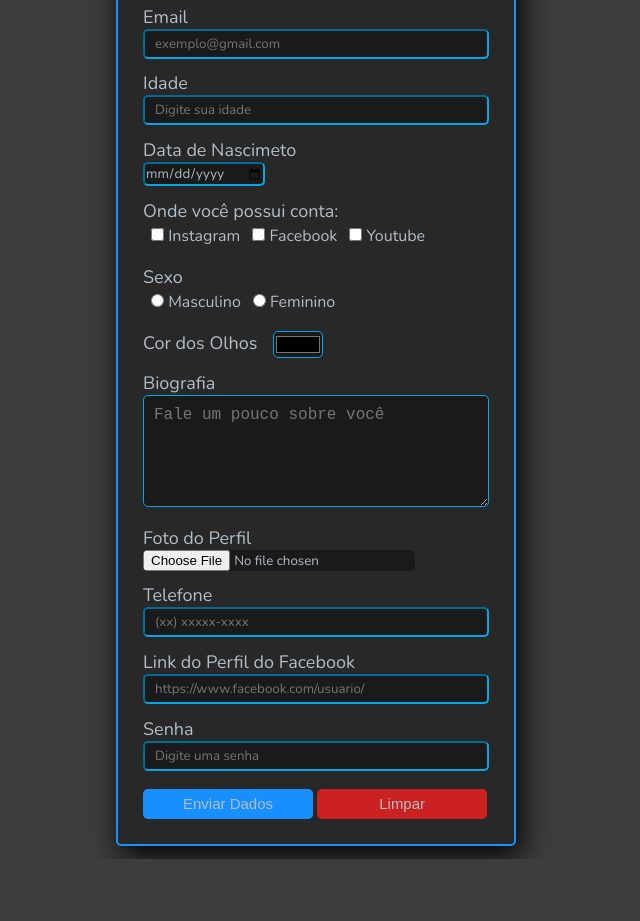
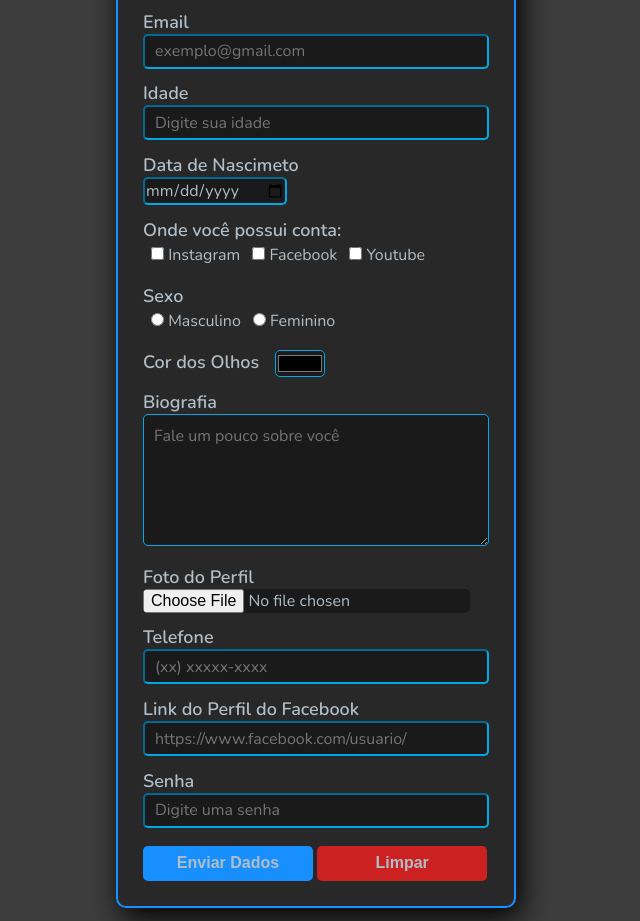
Before and after one commit to W-Carlos/CodeClub, a plain HTML site: page modulo4/formulario.html in a window 1280 px wide. Shown: the part 135-1056 px from the top of the page, without its empty margins (324-964 px from the left). Before the commit the page ends 994 px from the top, so only its background shows below. Drawn offline with nearby package versions, Linux system fonts and the light colour scheme.

Commit message:
desafio css

```diff
--- a/modulo4/formulario.html
+++ b/modulo4/formulario.html
@@ -29,7 +29,7 @@
                 <label for="calendario">Data de Nascimeto</label>
                 <input type="date" name="calendario" id="calendario" required>
 
-                <div class="conta">
+                <div class="checkbox-inline">
                     <label class="label" for="conta">Onde você possui conta:</label>
                     <label for="Instagram"></label>
                     <input class="inline" type="checkbox" name="conta" id="Instagram"> Instagram
--- a/modulo4/style.css
+++ b/modulo4/style.css
@@ -12,8 +12,8 @@ body {
 
 .content {
     border: 2px solid #178FFF;
-    border-radius: 5px;
-    padding-left: 1rem;
+    border-radius: 10px;
+
     background: #282828;
     color: #B1BEC7;
     width: 400px;
@@ -30,6 +30,7 @@ input {
     display: block;
     margin-bottom: .8rem;
     font-family: 'Nunito', sans-serif;
+    font-size: 16px;
     border-radius: 5px;
     background: #1A1A1A;
     color: #B1BEC7;
@@ -45,6 +46,7 @@ input {
 
 label {
     font-size: 18px;
+    font-weight: 600;
 }
 
 .label {
@@ -75,24 +77,26 @@ textarea {
     background: #1A1A1A;
     color: #B1BEC7;
     font-size: 16px;
+    font-family: 'Nunito', sans-serif;
     border-color: #00A8E8;
     outline: none;
 }
 
 .tamanho {
     width: 346px;
-    height: 30px;
+    height: 35px;
     padding-left: 10px;
 }
 
 button {
     width: 170px;
-    height: 30px;
+    height: 35px;
     margin-top: 5px;
     margin-bottom: 10px;
     cursor: pointer;
     border: none;
-    font-size: 15px;
+    font-size: 16px;
+    font-weight: 600;
     border-radius: 5px;
 }
 
```
